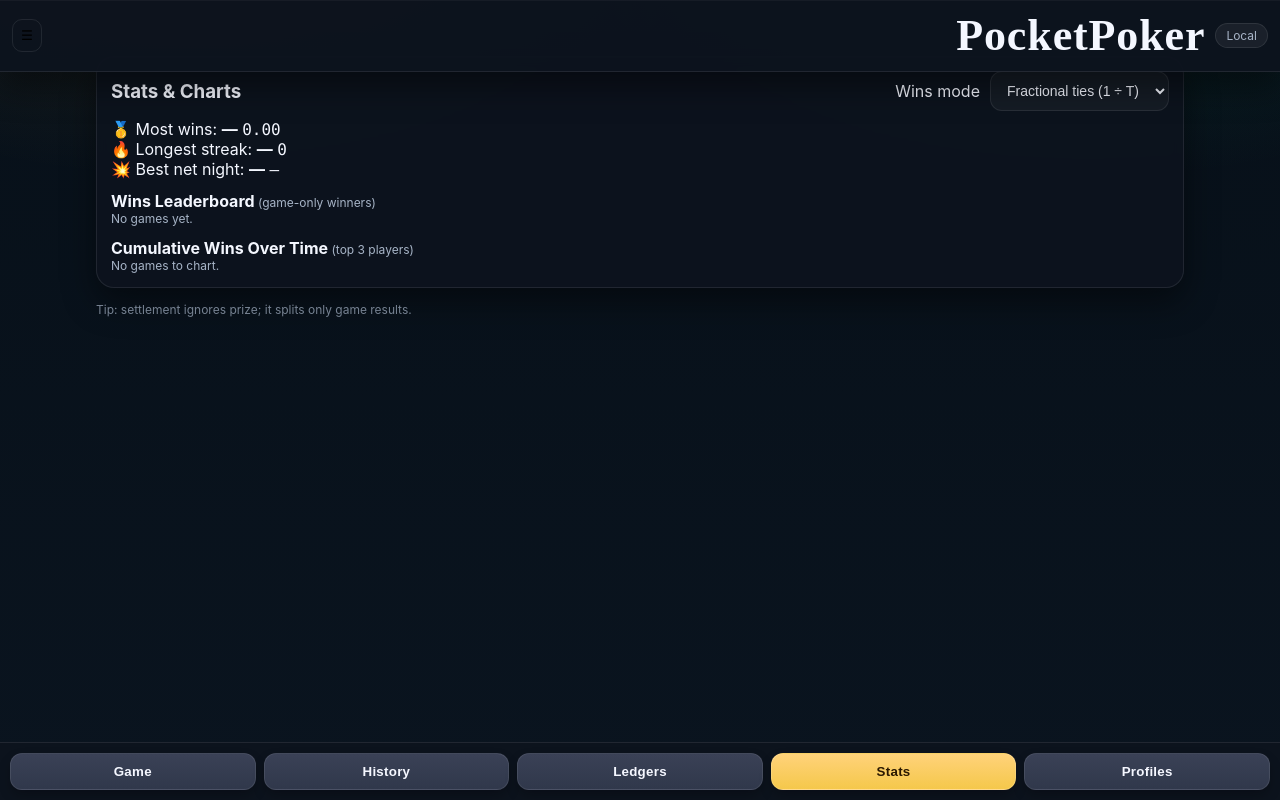
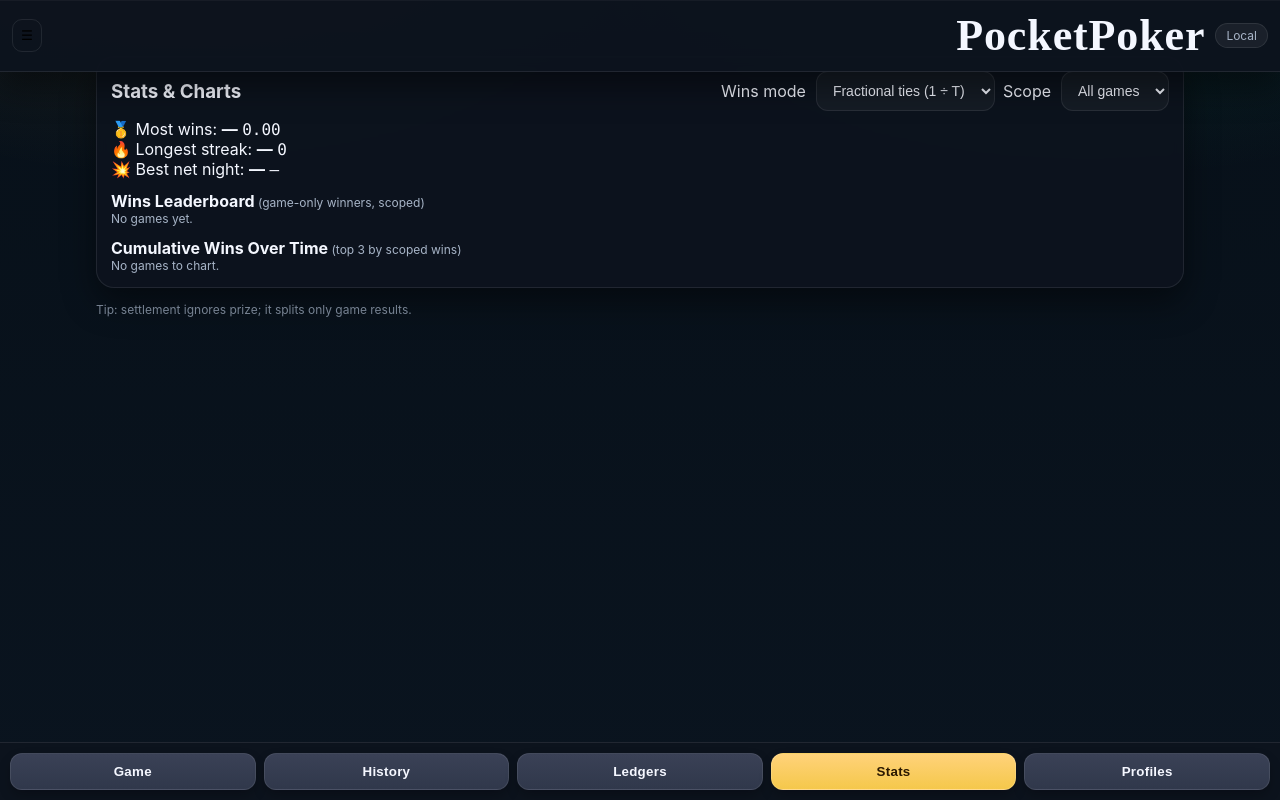
Before and after one commit to Parzival-0x9/pocketpoker, a React (Vite) app: page / in a window 1280 px wide. Both pictures are taken after a click on the button "Stats". Built offline with nearby package versions, Linux system fonts and the light colour scheme.

Commit message:
Stats enhancements: scope selector, win rate, longest streak fix, improved charts

```diff
--- a/App.jsx
+++ b/App.jsx
@@ -1,5 +1,11 @@
-// App.jsx — Phase 2b v9 (adds Stats tab + charts)
-// Includes all prior changes (Phase 1 equal-split default, prize-from-pot logic, ledgers with prize edges).
+// App.jsx — Phase 2b.1 v10
+// Enhancements:
+//  - FIX: Longest streak now works (Maps -> plain objects for render)
+//  - Wins scope selector: All / Last 10 / Last 20 games
+//  - Leaderboard shows Win Rate (wins / games played in scope)
+//  - Better bar labels; top bar highlighted
+//  - Cumulative chart uses scoped games (top 3 by scoped wins)
+//  - Keeps all phase 1/2a features (equal-split, prize-from-pot, ledgers with prize edges)
 
 import React, { useMemo, useState, useEffect } from "react";
 import PlayerRow from "./components/PlayerRow.jsx";
@@ -45,10 +51,9 @@ function settleEqualSplitCapped(rows){
 }
 // === End equal-split ===
 
-// Small helpers
-const fmt = (n)=> (n>=0?'+':'') + n.toFixed(2);
+const palette = ["#4e79a7","#f28e2c","#e15759","#76b7b2","#59a14f","#edc949","#af7aa1"];
 
-// Build an SVG path from [x,y] points
+// Build polyline path
 function toPath(points){
   if (!points.length) return "";
   return "M " + points.map(([x,y],i)=> (i===0? `${x} ${y}` : `L ${x} ${y}`)).join(" ");
@@ -58,17 +63,13 @@ export default function App(){
   const [players,setPlayers]=useState([blank(),blank()]);
   const [buyInAmount,setBuyInAmount]=useState(DEFAULT_BUYIN);
 
-  // Prize from pot: deducted from ALL players' first buy-in
   const [prizeFromPot,setPrizeFromPot]=useState(true);
   const [prizeAmount,setPrizeAmount]=useState(DEFAULT_PRIZE);
 
-  // Settlement mode (default equalSplit to avoid misclicks)
   const [settlementMode, setSettlementMode] = useState("equalSplit");
+  const [winsMode, setWinsMode] = useState("fractional"); // 'fractional' | 'whole'
+  const [winsScope, setWinsScope] = useState("all"); // 'all' | 'last10' | 'last20'
 
-  // Charts: wins counting mode
-  const [winsMode, setWinsMode] = useState("fractional"); // 'fractional' | 'whole'
-
-  // Misc state
   const [history,setHistory]=useState([]);
   const [started,setStarted]=useState(false);
   const [overrideMismatch,setOverrideMismatch]=useState(false);
@@ -78,12 +79,10 @@ export default function App(){
   const [ledgerExpanded,setLedgerExpanded]=useState({});
   const [profiles,setProfiles]=useState(()=>{ try{ return JSON.parse(localStorage.getItem(PROFILES)) || {}; } catch { return {}; } });
 
-  // Drawer & tabs
   const [sidebarOpen, setSidebarOpen] = useState(false);
   const [tab, setTab] = useState(()=> localStorage.getItem("pp_tab") || "game");
   useEffect(()=>{ localStorage.setItem("pp_tab", tab); }, [tab]);
 
-  // Load persisted state
   useEffect(()=>{
     const s=load();
     if(s){
@@ -100,7 +99,6 @@ export default function App(){
     save({players,buyInAmount,prizeFromPot,prizeAmount,history,started,settlementMode});
   }, [players,buyInAmount,prizeFromPot,prizeAmount,history,started,settlementMode]);
 
-  // Theme/felt persistence
   useEffect(()=>{
     document.documentElement.setAttribute('data-theme', theme==='light'?'light':'dark');
     localStorage.setItem(THEME, theme);
@@ -113,13 +111,10 @@ export default function App(){
     localStorage.setItem(PROFILES, JSON.stringify(profiles));
   }, [profiles]);
 
-  // Totals & derived values
   const totals=useMemo(()=>{
-    // Base nets from buy-ins and raw cash-outs
     const base=players.map(p=>({...p, buyInTotal:round2(p.buyIns*buyInAmount), baseCash:p.cashOut }));
     const withNet=base.map(p=>({...p, net: round2(p.baseCash - p.buyIns*buyInAmount)}));
 
-    // Prize from pot (all deduct): everyone -prizeAmount; winners +pool/T
     let adjusted = withNet.map(p=>({...p, prize:0, cashOutAdj:round2(p.baseCash), netAdj: round2(p.baseCash - p.buyIns*buyInAmount)}));
 
     if (prizeFromPot && players.length>=2) {
@@ -130,13 +125,11 @@ export default function App(){
       const pool = round2(prizeAmount * N);
       const perWinner = T>0 ? round2(pool / T) : 0;
 
-      // Deduct prize once from EVERY player
       adjusted = adjusted.map(p=>{
         const cash = round2(p.baseCash - prizeAmount);
         return {...p, prize: round2(-prizeAmount), cashOutAdj: cash, netAdj: round2(cash - p.buyIns*buyInAmount)};
       });
 
-      // Credit winners with pool split
       let distributed = 0, idx = 0;
       adjusted = adjusted.map(p=>{
         if (Math.abs((p.baseCash - p.buyIns*buyInAmount) - topNet) < 0.0001) {
@@ -155,7 +148,6 @@ export default function App(){
     const cashAdjSum = round2(sum(adjusted.map(p=> p.cashOutAdj)));
     const diff = round2(cashAdjSum - buyInSum);
 
-    // Settlement basis EXCLUDES prize (game-only net)
     const basis = adjusted.map(p=>({ name: p.name || "Player", net: round2(p.netAdj - p.prize) }));
     const txns = settlementMode === "equalSplit"
       ? settleEqualSplitCapped(basis)
@@ -167,13 +159,11 @@ export default function App(){
     return { adjusted, buyInSum, cashAdjSum, diff, txns, top };
   }, [players, buyInAmount, prizeFromPot, prizeAmount, settlementMode]);
 
-  // Player ops
   function updatePlayer(u){ setPlayers(ps=> u?._remove ? ps.filter(p=>p.id!==u.id) : ps.map(p=>p.id===u.id?u:p)); }
   const addPlayer=()=>setPlayers(ps=>[...ps,blank()]);
   const startGame=()=>{ setPlayers(ps=>ps.map(p=>({ ...p, buyIns:0, cashOut:0 }))); setStarted(true); setOverrideMismatch(false); };
   const resetGame=()=>{ setPlayers([blank(),blank()]); setStarted(false); setOverrideMismatch(false); };
 
-  // Save to history
   function saveGameToHistory(){
     const stamp = new Date().toISOString();
     const g={ id:uid(), stamp,
@@ -192,7 +182,6 @@ export default function App(){
     setHistory(h=>[g,...h]);
   }
 
-  // Helpers
   function autoBalance(){
     const {top,diff}=totals; if(!top||Math.abs(diff)<0.01) return;
     setPlayers(ps=>ps.map(p=>p.id===top.id?{...p,cashOut:round2(p.cashOut - diff)}:p));
@@ -204,7 +193,6 @@ export default function App(){
     if (window.confirm("Delete ALL saved games? This cannot be undone.")) { setHistory([]); setExpanded({}); }
   }
 
-  // CSV export
   function downloadCSV(filename, rows){
     const csv = toCSV(rows);
     const blob = new Blob([csv], {type:'text/csv;charset=utf-8;'});
@@ -222,7 +210,6 @@ export default function App(){
     downloadCSV("transfers.csv", r2);
   }
 
-  // Known names for profiles
   const knownNames = useMemo(()=>{
     const set = new Set();
     players.forEach(p=> p.name && set.add(p.name));
@@ -230,7 +217,6 @@ export default function App(){
     return Array.from(set).sort();
   }, [players, history]);
 
-  // Ledgers (include settlement + prize impact + explicit prize edges per opponent)
   const ledgers = useMemo(()=>{
     const L = new Map();
     const ensure = (n)=>{
@@ -239,7 +225,6 @@ export default function App(){
     };
 
     history.forEach(g=>{
-      // 1) Settlement transfers edges
       (g.txns||[]).forEach(t=>{
         const amt = round2(t.amount);
         const from=ensure(t.from), to=ensure(t.to);
@@ -249,28 +234,25 @@ export default function App(){
         to.owedBy.set(t.from, round2((to.owedBy.get(t.from)||0) + amt));
       });
 
-      // 2) Prize impact totals and pairwise prize edges (only when prize-from-pot used)
       const pm = g.settings?.prize?.mode;
       const prmAmt = typeof g.settings?.prize?.amount === 'number' ? g.settings.prize.amount : DEFAULT_PRIZE;
       const plist = g.players || [];
       plist.forEach(p=>{
         const v = ensure(p.name||"Player");
-        v.prize = round2((v.prize||0) + round2(p.prize||0)); // aggregate per-player prize
+        v.prize = round2((v.prize||0) + round2(p.prize||0));
       });
       if (pm === 'pot_all' && prmAmt > 0 && plist.length > 0) {
-        // Who were top winners by game-only net?
         const netsGameOnly = plist.map(p=> ({ name: p.name||"Player", netGame: round2((p.net||0) - (p.prize||0)) }));
         const top = Math.max(...netsGameOnly.map(x=>x.netGame));
         const winners = netsGameOnly.filter(x => Math.abs(x.netGame - top) < 0.0001).map(x=>x.name);
         const T = winners.length || 1;
         const share = round2(prmAmt / T);
-        // For each player with negative prize (they contributed), create edges to each winner
         plist.forEach(p=>{
           const pname = p.name||"Player";
           const contributed = round2(p.prize||0) < 0 ? round2(-p.prize) : 0;
           if (contributed <= 0.0001) return;
           winners.forEach(wname=>{
-            if (wname === pname) return; // skip self in owes/owedBy lists
+            if (wname === pname) return;
             const vFrom = ensure(pname), vTo = ensure(wname);
             const amt = round2(share);
             vFrom.owesPrize.set(wname, round2((vFrom.owesPrize.get(wname)||0) + amt));
@@ -295,45 +277,46 @@ export default function App(){
     return out;
   }, [history]);
 
-  // ---- Stats derivation (wins, streaks, timelines) ----
+  // ---- Stats (scoped, fractional/whole ties, win rate, streak) ----
   const stats = useMemo(()=>{
-    const games = [...history].sort((a,b)=> new Date(a.stamp) - new Date(b.stamp));
-    const wins = new Map(); // name -> total wins (fractional or whole)
-    const dates = games.map(g=> new Date(g.stamp));
-    const allNames = new Set();
-    games.forEach(g=> g.players.forEach(p=> allNames.add(p.name||"Player")));
+    const byTimeAsc = [...history].sort((a,b)=> new Date(a.stamp) - new Date(b.stamp));
+    let games = byTimeAsc;
+    if (winsScope === 'last10') games = byTimeAsc.slice(-10);
+    if (winsScope === 'last20') games = byTimeAsc.slice(-20);
 
-    // Initialize cumulative arrays
-    const cumulative = {}; // name -> array over games
-    [...allNames].forEach(n=> cumulative[n] = []);
-
-    // longest streak tracking
+    const wins = new Map();
+    const played = new Map();
+    const cumulative = {};
     const streakNow = new Map();
     const streakBest = new Map();
 
+    const allNames = new Set();
+    games.forEach(g=> g.players.forEach(p=> allNames.add(p.name||"Player")));
+    [...allNames].forEach(n=> cumulative[n] = []);
+
+    const dates = games.map(g=> new Date(g.stamp));
+
     games.forEach((g, gi)=>{
-      // game-only net for winner selection
+      const roster = new Set(g.players.map(p=> p.name||"Player"));
+      roster.forEach(n=> played.set(n, (played.get(n)||0)+1));
+
       const netsGame = g.players.map(p=> ({ name: p.name||"Player", netGame: round2((p.net||0) - (p.prize||0)) }));
       const top = Math.max(...netsGame.map(x=>x.netGame));
-      // Handle edge case: if all nets undefined (no players), skip
       const winners = netsGame.filter(x => Math.abs(x.netGame - top) < 0.0001).map(x=>x.name);
       const T = winners.length || 1;
       const add = winsMode === 'fractional' ? (1 / T) : 1;
+      const winnersSet = new Set(winners);
 
-      // Update wins & streaks
-      const winnersSet = new Set(winners);
+      // wins & streaks
       netsGame.forEach(x=>{
-        // wins
-        const prev = wins.get(x.name) || 0;
-        wins.set(x.name, round2(prev + (winnersSet.has(x.name) ? add : 0)));
-        // streaks
+        wins.set(x.name, round2((wins.get(x.name)||0) + (winnersSet.has(x.name) ? add : 0)));
         const cur = (streakNow.get(x.name) || 0);
         const next = winnersSet.has(x.name) ? cur + 1 : 0;
         streakNow.set(x.name, next);
         streakBest.set(x.name, Math.max(streakBest.get(x.name)||0, next));
       });
 
-      // Update cumulative arrays
+      // cumulative wins over time
       [...allNames].forEach(n=>{
         const prev = gi>0 ? cumulative[n][gi-1] : 0;
         const inc = winnersSet.has(n) ? add : 0;
@@ -341,25 +324,28 @@ export default function App(){
       });
     });
 
-    // Best net night (by game-only net)
+    // Best net night within scope
     let bestNight = { name:null, amount: -Infinity, date:null, gameId:null };
-    history.forEach(g=>{
+    games.forEach(g=>{
       const arr = g.players.map(p=> ({ name: p.name||"Player", netGame: round2((p.net||0) - (p.prize||0)) }));
       arr.forEach(x=>{
         if (x.netGame > bestNight.amount) bestNight = { name:x.name, amount:x.netGame, date: new Date(g.stamp), gameId:g.id };
       });
     });
 
-    // Sort wins leaderboard
-    const leaderboard = Array.from(wins, ([name, w]) => ({name, wins:w})).sort((a,b)=> b.wins - a.wins);
+    const leaderboard = Array.from(wins, ([name, w]) => {
+      const gp = played.get(name)||0;
+      const rate = gp>0 ? round2((w/gp)*100) : 0;
+      return {name, wins:w, played:gp, rate};
+    }).sort((a,b)=> b.wins - a.wins);
 
-    return { games, dates, wins:leaderboard, cumulative, bestNight, streakBest };
-  }, [history, winsMode]);
+    // Convert streakBest Map to plain object for rendering
+    const streakObj = Object.fromEntries(Array.from(streakBest.entries()));
 
-  // --- Simple palette for top 3 lines ---
-  const palette = ["#4e79a7","#f28e2c","#e15759"];
+    return { games, dates, wins:leaderboard, cumulative, bestNight, streakBest:streakObj };
+  }, [history, winsMode, winsScope]);
 
-  // --- UI sections ---
+  // --- GameSection ---
   const GameSection = (
     <div className="surface" style={{marginTop:16}}>
       <div className="controls">
@@ -379,7 +365,6 @@ export default function App(){
           <input className="small mono" type="number" min="0" step="1" value={prizeAmount} onChange={e=>setPrizeAmount(Math.max(0,parseFloat(e.target.value||0)))} />
           <span className="meta">deduct from all players; split pool among top winners</span>
         </div>
-        {/* Settlement mode */}
         <div className="toggles toolbar" style={{marginTop:8}}>
           <label className="inline">
             Settlement
@@ -438,6 +423,7 @@ export default function App(){
     </div>
   );
 
+  // --- HistorySection ---
   const HistorySection = (
     <div className="surface">
       <div className="header" style={{marginBottom:0}}>
@@ -650,7 +636,7 @@ export default function App(){
     </div>
   );
 
-  // ---- Stats Section (new) ----
+  // ---- Stats Section (enhanced) ----
   const StatsSection = (
     <div className="surface">
       <div className="header" style={{marginBottom:8}}>
@@ -661,6 +647,14 @@ export default function App(){
             <select value={winsMode} onChange={e=>setWinsMode(e.target.value)}>
               <option value="fractional">Fractional ties (1 ÷ T)</option>
               <option value="whole">Whole ties (1 each)</option>
+            </select>
+          </label>
+          <label className="inline">
+            Scope
+            <select value={winsScope} onChange={e=>setWinsScope(e.target.value)}>
+              <option value="all">All games</option>
+              <option value="last10">Last 10</option>
+              <option value="last20">Last 20</option>
             </select>
           </label>
         </div>
@@ -675,14 +669,10 @@ export default function App(){
         </div>
         <div className="chip-lg">
           🔥 Longest streak:&nbsp;
-          <strong>{(() => {
-            const arr = Object.entries(stats.streakBest || {}).sort((a,b)=> (b[1]-a[1]));
-            return arr[0]?.[0] || '—';
-          })()}</strong>&nbsp;
-          <span className="mono">{(() => {
-            const arr = Object.entries(stats.streakBest || {}).sort((a,b)=> (b[1]-a[1]));
-            return arr[0]?.[1] ?? 0;
-          })()}</span>
+          {(() => {
+            const entries = Object.entries(stats.streakBest || {}).sort((a,b)=> (b[1]-a[1]));
+            return <><strong>{entries[0]?.[0] || '—'}</strong>&nbsp;<span className="mono">{entries[0]?.[1] ?? 0}</span></>;
+          })()}
         </div>
         <div className="chip-lg">
           💥 Best net night:&nbsp;
@@ -693,20 +683,25 @@ export default function App(){
 
       {/* Wins Leaderboard */}
       <div className="card" style={{marginTop:12}}>
-        <div className="card-head"><strong>Wins Leaderboard</strong><span className="meta"> (game-only winners)</span></div>
+        <div className="card-head"><strong>Wins Leaderboard</strong><span className="meta"> (game-only winners, scoped)</span></div>
         {stats.wins.length===0 ? (
           <div className="meta">No games yet.</div>
         ) : (
           <div className="bars">
             {(() => {
               const max = Math.max(...stats.wins.map(x=>x.wins));
-              return stats.wins.map(x=>{
+              const bestName = stats.wins[0]?.name;
+              return stats.wins.map((x,i)=>{
                 const w = max>0 ? (x.wins/max)*100 : 0;
                 return (
                   <div key={x.name} className="bar-row">
                     <div className="bar-label">{x.name}</div>
-                    <div className="bar-track"><div className="bar-fill" style={{width:`${w}%`}} /></div>
-                    <div className="bar-value mono">{x.wins.toFixed(2)}</div>
+                    <div className="bar-track">
+                      <div className="bar-fill" style={{width:`${w}%`, background: x.name===bestName ? "linear-gradient(90deg,#f5d142,#f0b90b)" : "#4e79a7"}} />
+                    </div>
+                    <div className="bar-value mono" title={`${x.played} games`}>
+                      {x.wins.toFixed(2)}<span className="meta"> • {x.rate.toFixed(0)}%</span>
+                    </div>
                   </div>
                 );
               });
@@ -717,14 +712,13 @@ export default function App(){
 
       {/* Cumulative Wins (Top 3) */}
       <div className="card" style={{marginTop:12}}>
-        <div className="card-head"><strong>Cumulative Wins Over Time</strong><span className="meta"> (top 3 players)</span></div>
+        <div className="card-head"><strong>Cumulative Wins Over Time</strong><span className="meta"> (top 3 by scoped wins)</span></div>
         {stats.games.length===0 ? (
           <div className="meta">No games to chart.</div>
         ) : (
           <div className="svg-wrap">
             {(() => {
-              const W=640, H=200, P=28;
-              // pick top 3 by total wins
+              const W=640, H=220, P=28;
               const top3 = stats.wins.slice(0,3).map(x=>x.name);
               const nG = stats.games.length;
               const maxY = Math.max(1, ...top3.map(n => (stats.cumulative[n]?.[nG-1] || 0)));
@@ -734,7 +728,7 @@ export default function App(){
               const lines = top3.map((name, idx)=>{
                 const arr = stats.cumulative[name] || [];
                 const pts = arr.map((v,i)=> [xs(i), ys(v)]);
-                return <path key={name} d={toPath(pts)} fill="none" stroke={palette[idx%palette.length]} strokeWidth="2" />;
+                return <path key={name} d={toPath(pts)} fill="none" stroke={palette[idx%palette.length]} strokeWidth="2.5" />;
               });
 
               const xAxis = <line x1={P} y1={H-P} x2={W-P} y2={H-P} stroke="#999" />;
@@ -807,7 +801,6 @@ export default function App(){
 
   return (
     <>
-      {/* Topbar */}
       <div className="pp-topbar">
         <button className="pp-burger" onClick={()=>setSidebarOpen(true)}>☰</button>
         <div className="brand">
@@ -816,7 +809,6 @@ export default function App(){
         </div>
       </div>
 
-      {/* Drawer */}
       <div className={"pp-drawer " + (sidebarOpen?'open':'')}>
         <div className="title-badge" style={{justifyContent:'space-between', width:'100%'}}>
           <strong>Menu</strong>
@@ -850,7 +842,6 @@ export default function App(){
         {tab==="stats" && StatsSection}
         {tab==="profiles" && ProfilesSection}
 
-        {/* Bottom tabbar for quick nav on mobile */}
         <div className="tabbar">
           <button className={"btn " + (tab==='game'?'primary':'secondary')} onClick={()=>setTab('game')}>Game</button>
           <button className={"btn " + (tab==='history'?'primary':'secondary')} onClick={()=>setTab('history')}>History</button>
```
